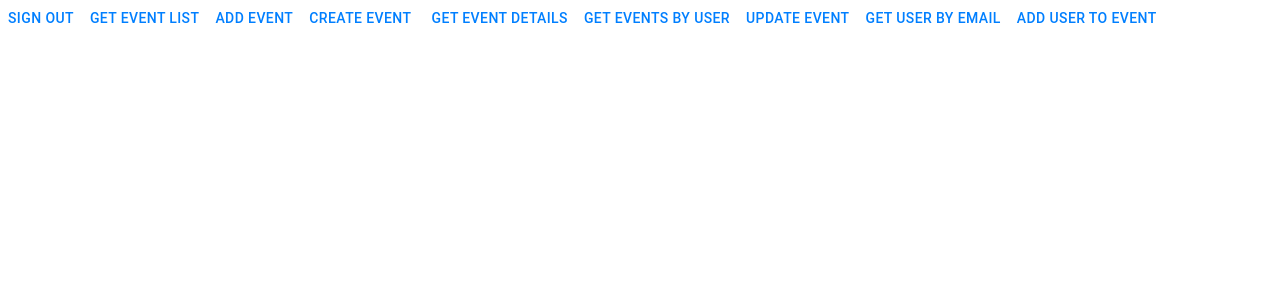
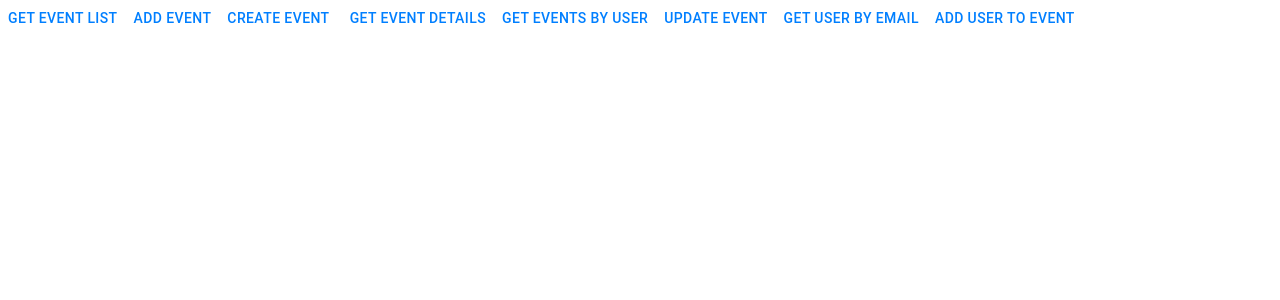
Before and after one commit to CWxMaxX/event-management-web-app, a Next.js app in the folder event-man-web-app/: page /temp in a window 1280 px wide. Shown: the top 300 px of the page. Built offline with nearby package versions, Linux system fonts and the light colour scheme.

Commit message:
Google Auth Added

```diff
--- a/event-man-web-app/pages/temp/index.jsx
+++ b/event-man-web-app/pages/temp/index.jsx
@@ -16,7 +16,6 @@ import {
 function index() {
   return (
     <div>
-      <Button onClick={() => handleSignOut()}>Sign out</Button>
       {/*<Button onClick={() => addUser()}>Add New User</Button>*/}
       <Button
         onClick={() => getEventListByUser("h8lHxG3GaJfWDzDvbV2CFloBu0u2")}
```
